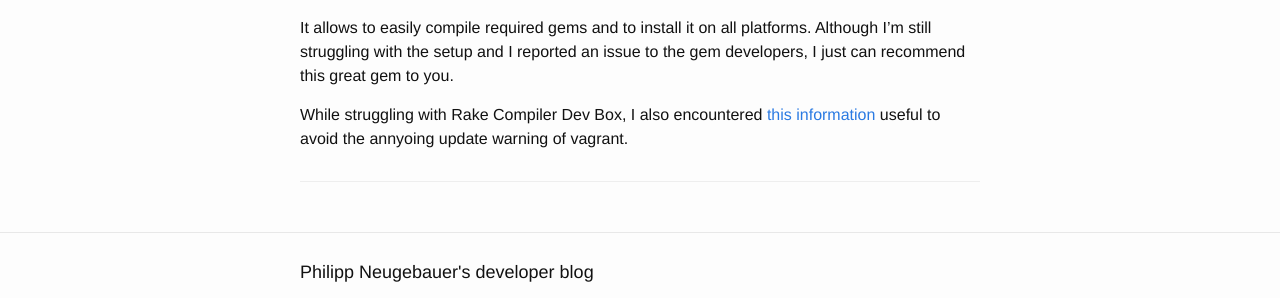
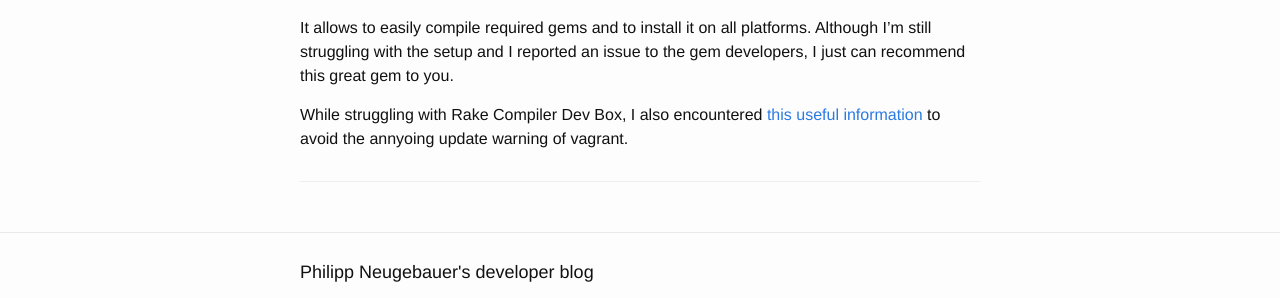
Before and after one commit to philippneugebauer/philippneugebauer.github.io, a Jekyll site: the page built from _posts/2015-03-10-compiling-ruby-gems-with-vagrant.markdown, in a window 1280 px wide. Shown: the part 385-683 px from the top of the page. Built offline with Jekyll 4.4.1, drawn with Linux system fonts in a browser that asks for light colours.

Commit message:
english improved

```diff
--- a/_posts/2015-03-10-compiling-ruby-gems-with-vagrant.markdown
+++ b/_posts/2015-03-10-compiling-ruby-gems-with-vagrant.markdown
@@ -13,5 +13,5 @@ which seemed to be a great opportunity to resolve all my problems and also provi
 It allows to easily compile required gems and to install it on all platforms. Although I'm still struggling with the setup and I
 reported an issue to the gem developers, I just can recommend this great gem to you.
 
-While struggling with Rake Compiler Dev Box, I also encountered [this information](http://kvz.io/blog/2013/01/16/vagrant-tip-keep-virtualbox-guest-additions-in-sync/)
-useful to avoid the annyoing update warning of vagrant.
+While struggling with Rake Compiler Dev Box, I also encountered [this useful information](http://kvz.io/blog/2013/01/16/vagrant-tip-keep-virtualbox-guest-additions-in-sync/)
+to avoid the annyoing update warning of vagrant.
```
